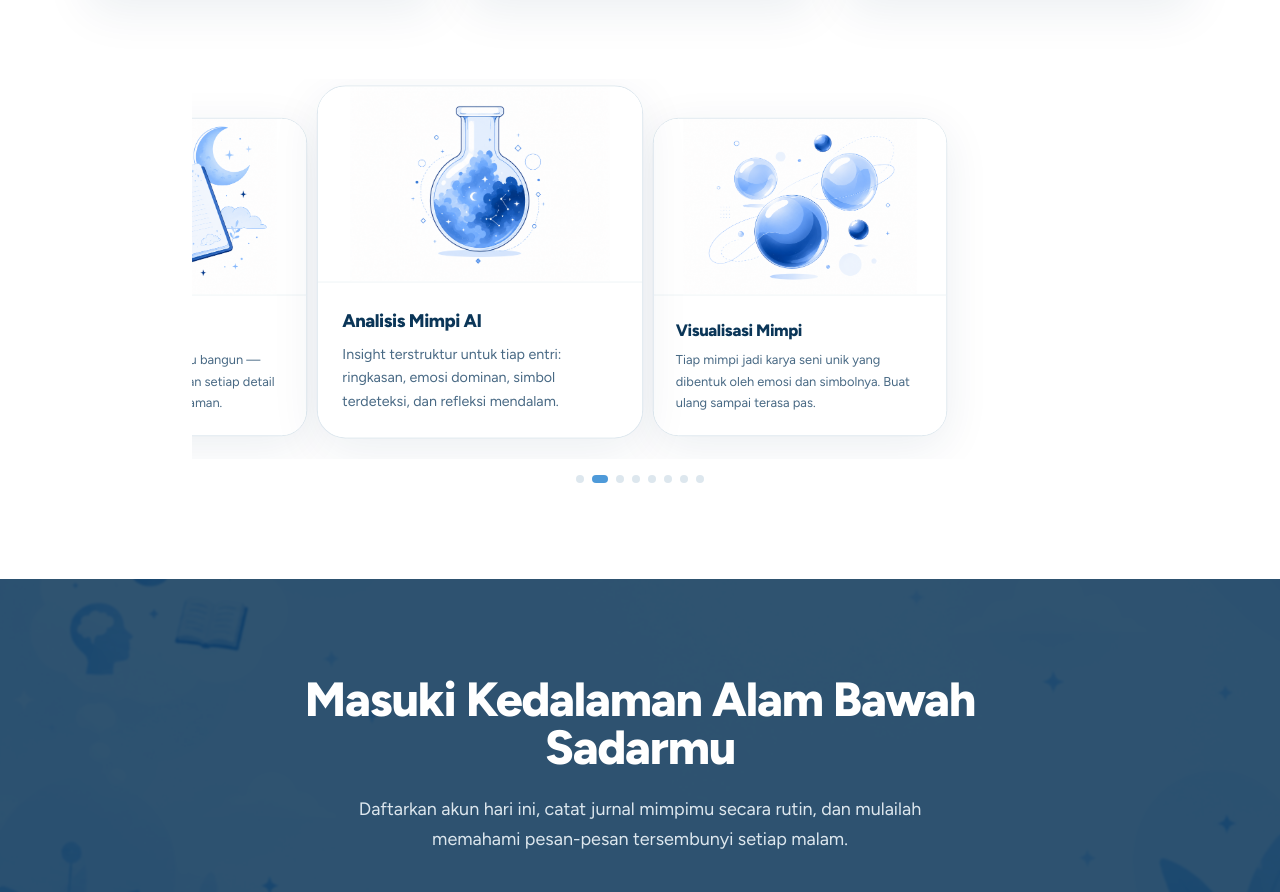
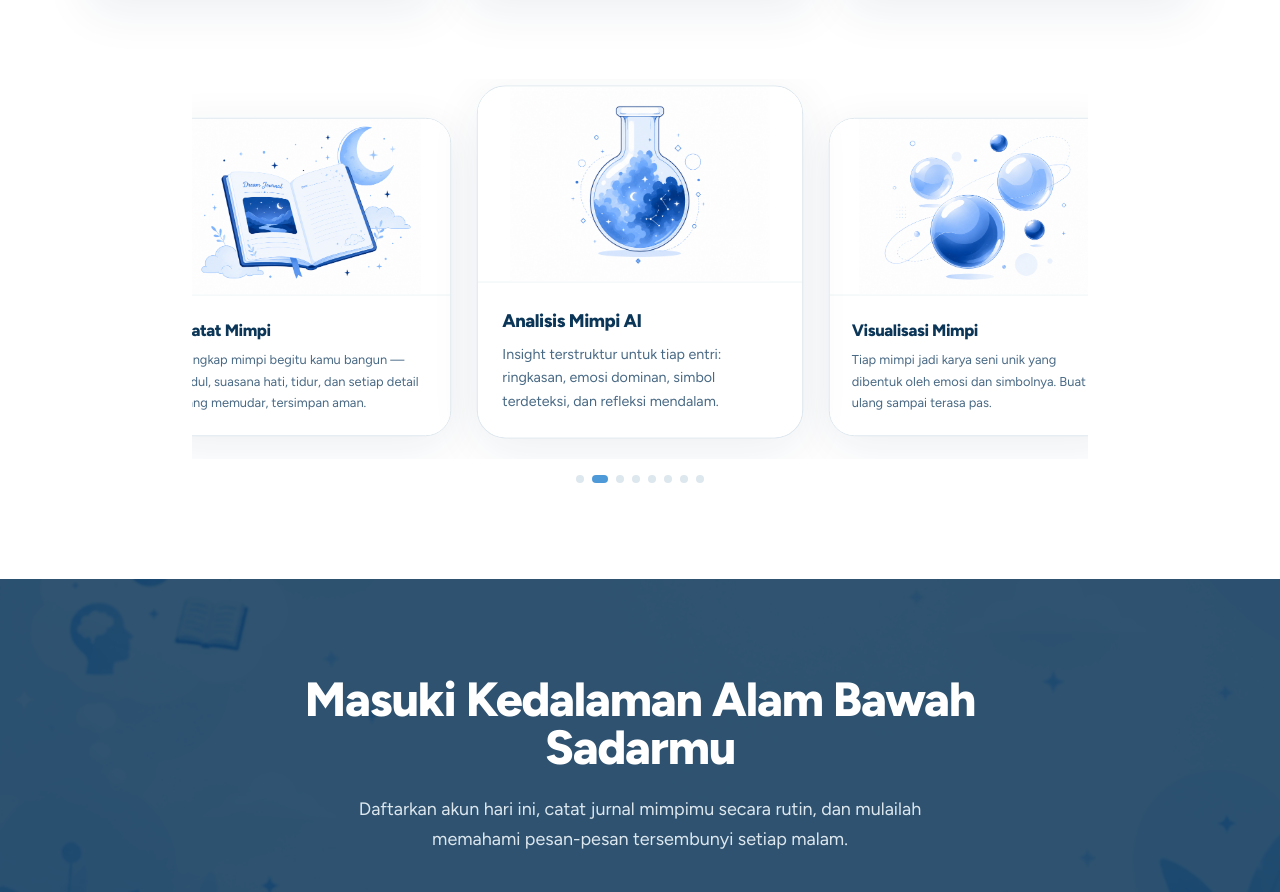
Before and after one commit to muhamadabel/somnia-fe, a Next.js app: page / in a window 1280 px wide. Shown: the part 1538-2430 px from the top of the page. Built offline with nearby package versions, Linux system fonts and the light colour scheme; no server answers.

Commit message:
style: center and align features carousel cards dynamically

```diff
--- a/app/page.tsx
+++ b/app/page.tsx
@@ -261,11 +261,11 @@ export default function LandingPage() {
               return (
                 <div
                   key={f.title}
-                  className={`absolute top-0 left-1/2 -translate-x-1/2 w-[280px] sm:w-[320px] bg-white border border-sea-fog rounded-[28px] shadow-dreamy-lg overflow-hidden flex flex-col transition-all duration-700 ease-[cubic-bezier(0.25,1,0.5,1)] ${
+                  className={`absolute top-0 left-1/2 w-[290px] sm:w-[320px] bg-white border border-sea-fog rounded-[28px] shadow-dreamy-lg overflow-hidden flex flex-col transition-all duration-700 ease-[cubic-bezier(0.25,1,0.5,1)] ${
                     isVisible ? "opacity-100 pointer-events-auto" : "opacity-0 pointer-events-none scale-90"
                   }`}
                   style={{
-                    transform: `translate3d(calc(-50% + ${offset * 320}px), ${isCenter ? "0px" : "15px"}, 0) scale(${isCenter ? 1.02 : 0.92})`,
+                    transform: `translate3d(calc(-50% + ${offset * 105}%), ${isCenter ? "0px" : "15px"}, 0) scale(${isCenter ? 1.02 : 0.92})`,
                     zIndex: isCenter ? 20 : 10,
                   }}
                 >
```
